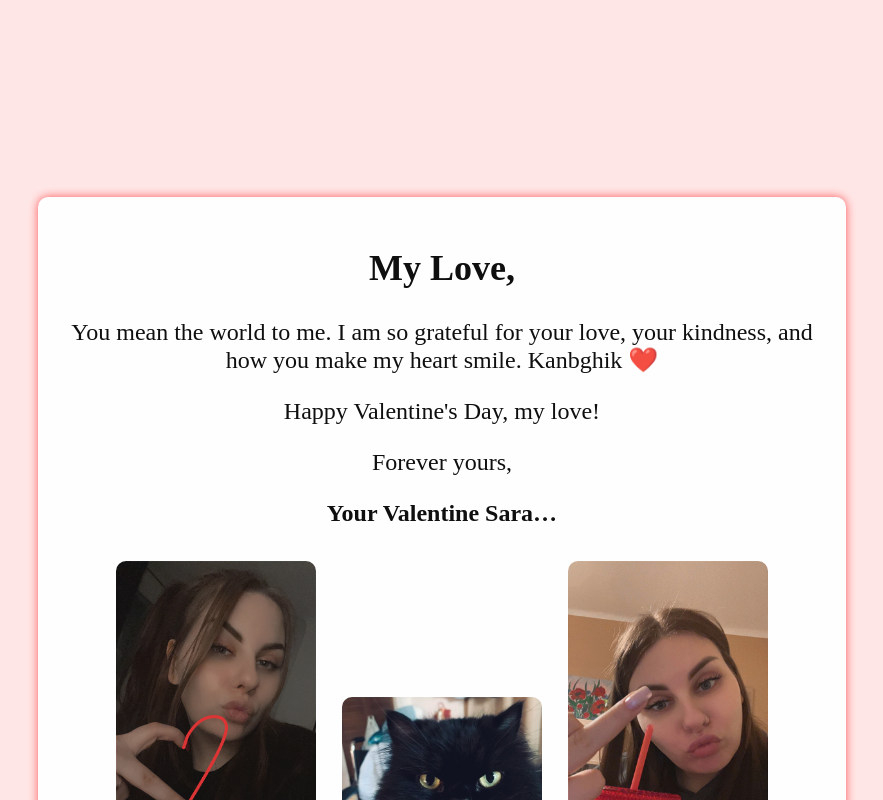
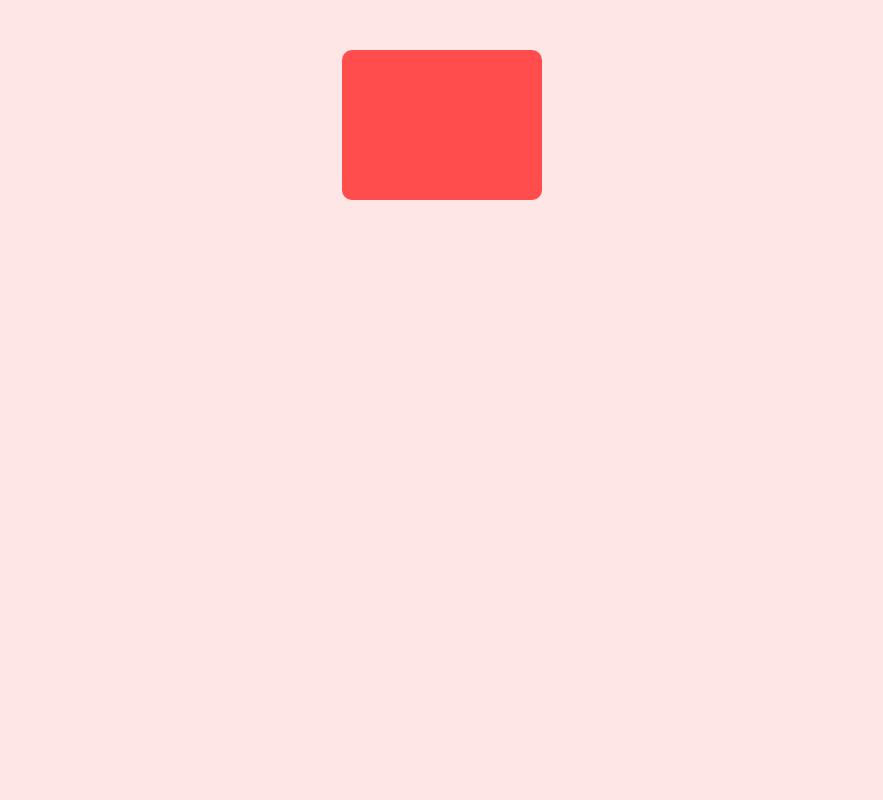
Before and after one commit to shavsva/iloveyou, a plain HTML site: page index.html in a window 1280 px wide. Both pictures are taken after a click on the button "Yes". Shown: the top 800 px of the page, without its empty margins (198-1081 px from the left). Drawn offline with Linux system fonts and the light colour scheme; a web font is replaced by a local one.

Commit message:
Update index.html

```diff
--- a/index.html
+++ b/index.html
@@ -4,17 +4,18 @@
     <meta charset="UTF-8">
     <meta name="viewport" content="width=device-width, initial-scale=1.0">
     <title>Be My Valentine?</title>
-    <link href="https://fonts.googleapis.com/css2?family=Times+New+Roman:wght@400&display=swap" rel="stylesheet">
     <style>
         body {
-            font-family: 'Times New Roman', serif;
+            font-family: Arial, sans-serif;
             text-align: center;
             background-color: #ffe6e6;
-            margin: 0;
-            padding: 0;
+            overflow: hidden;
         }
         #container {
             margin-top: 100px;
+        }
+        .hidden {
+            display: none;
         }
         .btn {
             font-size: 20px;
@@ -23,7 +24,7 @@
             border: none;
             cursor: pointer;
             border-radius: 5px;
-            transition: transform 0.3s ease;
+            transition: all 0.3s ease;
         }
         #yesBtn {
             background-color: #ff4d4d;
@@ -38,83 +39,60 @@
             margin-top: 10px;
         }
         #envelope {
-            width: 300px;
+            position: relative;
+            width: 200px;
             height: 150px;
-            background: #f8c8d1;
-            margin: 0 auto;
-            position: relative;
+            background: #ff4d4d;
+            margin: 50px auto;
+            display: flex;
+            justify-content: center;
+            align-items: center;
             border-radius: 10px;
-            box-shadow: 0px 5px 15px rgba(0, 0, 0, 0.2);
             overflow: hidden;
-            transform: rotate(45deg);
-            transition: transform 1s ease;
-            opacity: 0;
+            cursor: pointer;
         }
-
-        #envelope .flap {
+        #letter {
             position: absolute;
-            width: 100%;
-            height: 50%;
-            background-color: #ff4d4d;
-            top: 0;
-            left: 0;
-            transform-origin: top;
-            transform: rotate(0deg);
-            transition: transform 1s ease;
+            top: 100%;
+            width: 180px;
+            height: 120px;
+            background: white;
+            font-family: 'Times New Roman', serif;
+            padding: 20px;
+            border-radius: 5px;
+            transition: top 1s ease-in-out;
+            box-shadow: 0px 0px 10px #ff4d4d;
         }
-
-        #letter {
-            font-size: 24px;
-            background: white;
-            padding: 20px;
-            margin: 50px auto;
-            width: 60%;
-            border-radius: 10px;
-            box-shadow: 0px 0px 10px #ff4d4d;
-            opacity: 0;
-            transform: translateY(-50px);
-            transition: opacity 2s, transform 2s;
-        }
-
         #images img {
             width: 200px;
             margin: 10px;
             border-radius: 10px;
         }
-
-        .hidden {
-            display: none;
-        }
-
-        .yes-big {
-            transform: scale(1.5);
-        }
-
     </style>
 </head>
 <body>
 
     <div id="container">
         <h1>Will you be my Valentine? ❤️</h1>
-        <button id="yesBtn" class="btn" onclick="showLove()">Yes</button>
-        <button id="noBtn" class="btn" onclick="makeYesBigger()">No</button>
+        <button id="yesBtn" class="btn" onclick="showEnvelope()">Yes</button>
+        <button id="noBtn" class="btn" onclick="showMessages()">No</button>
         <div id="messages"></div>
     </div>
 
-    <div id="envelope" class="hidden">
-        <div class="flap" id="flap"></div>
-    </div>
-
-    <div id="letter" class="hidden">
+    <div id="envelopeContainer" class="hidden">
+        <div id="envelope" onclick="openLetter()">
+            <div id="letter">
                 <h2>My Love,</h2>
-        <p> You mean the world to me. I am so grateful for your love, your kindness, and how you make my heart smile. Kanbghik ❤️</p>
+                <p>You mean the world to me. I am so grateful for your love, your kindness, and how you make my heart smile. Kanbghik ❤️</p>
                 <p>Happy Valentine's Day, my love!</p>
                 <p>Forever yours,</p>
                 <p><strong>Your Valentine Sara…</strong></p>
                 <div id="images">
-            <img src="https://raw.githubusercontent.com/shavsva/iloveyou/main/IMG_6763.JPG" alt="Sweet Valentine Image 1">
+                    <img src="https://github.com/shavsva/iloveyou/blob/a871e8158204d10767ee790b32c883b5339546a4/IMG_6763.JPG" alt="Sweet Valentine Image 1">
                     <img src="https://raw.githubusercontent.com/shavsva/iloveyou/refs/heads/main/is-it-a-persian-thing-to-stick-the-tongue-out-v0-yvn3au7731ub1.jpg.webp" alt="Sweet Valentine Image 2">
-            <img src="https://raw.githubusercontent.com/shavsva/iloveyou/main/IMG_6761.JPG" alt="Sweet Valentine Image 3">
+                    <img src="https://github.com/shavsva/iloveyou/blob/main/IMG_6761.JPG" alt="Sweet Valentine Image 3">
+                </div>
+            </div>
         </div>
     </div>
 
@@ -127,11 +105,7 @@
             "One last chance! BRO"
         ];
         let index = 0;
-
-        function makeYesBigger() {
-            document.getElementById("yesBtn").classList.add("yes-big");
-            showMessages();
-        }
+        let yesBtn = document.getElementById("yesBtn");
 
         function showMessages() {
             if (index < messages.length) {
@@ -140,23 +114,17 @@
                 msgDiv.innerText = messages[index];
                 document.getElementById("messages").appendChild(msgDiv);
                 index++;
+                yesBtn.style.transform = `scale(${1 + index * 0.2})`;
             }
         }
 
-        function showLove() {
+        function showEnvelope() {
             document.getElementById("container").style.display = "none";
-            document.getElementById("letter").classList.remove("hidden");
-            document.getElementById("envelope").classList.remove("hidden");
+            document.getElementById("envelopeContainer").classList.remove("hidden");
+        }
 
-            // Open the envelope flap
-            setTimeout(function() {
-                document.getElementById("flap").style.transform = "rotate(180deg)";
-                // Show the letter with animation
-                setTimeout(function() {
-                    document.getElementById("letter").style.opacity = 1;
-                    document.getElementById("letter").style.transform = "translateY(0)";
-                }, 1000);  // Wait for the envelope to open first
-            }, 500);
+        function openLetter() {
+            document.getElementById("letter").style.top = "-50px";
         }
     </script>
 
```
Lines whose indentation alone changed are shown as unchanged.
